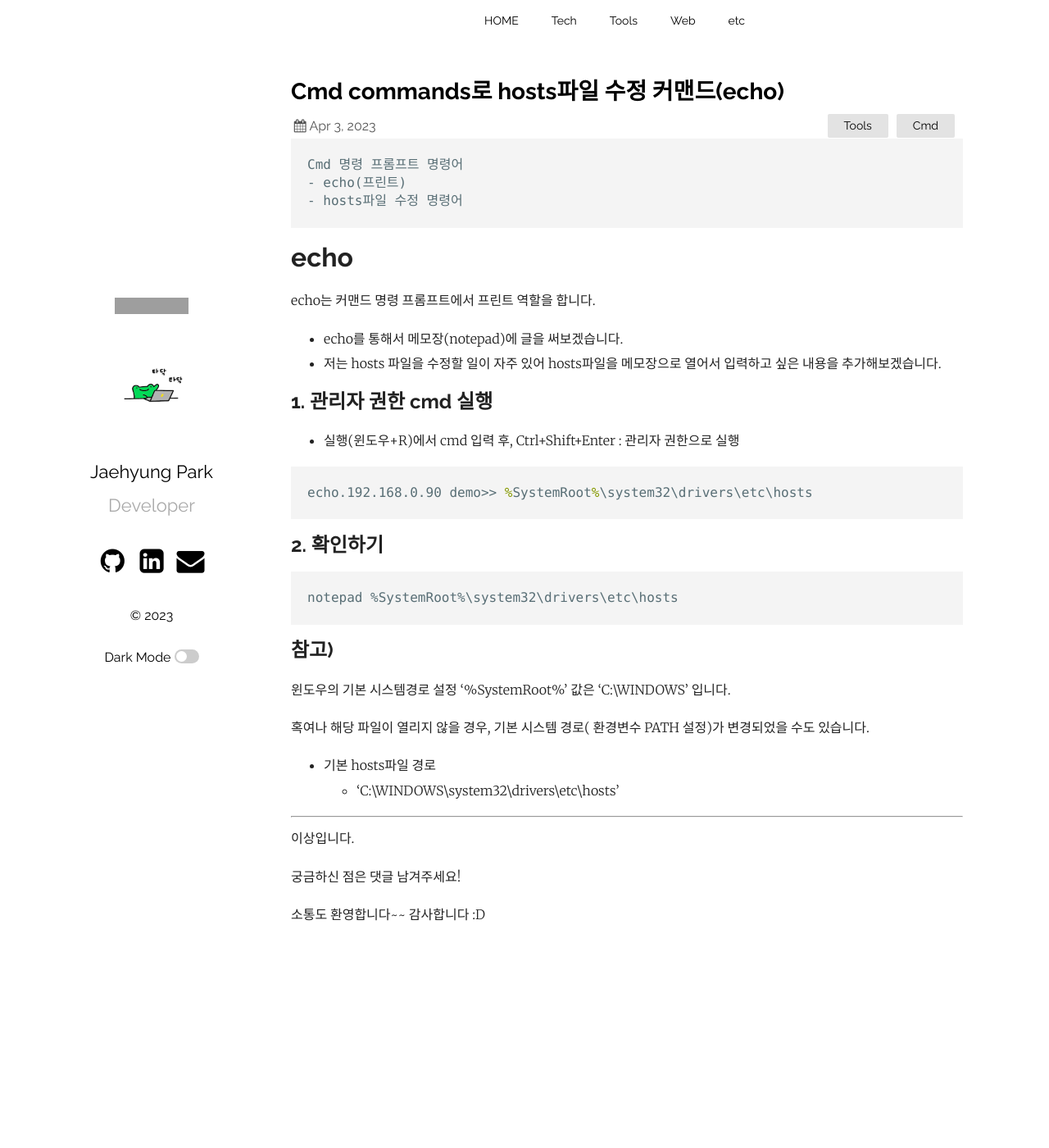
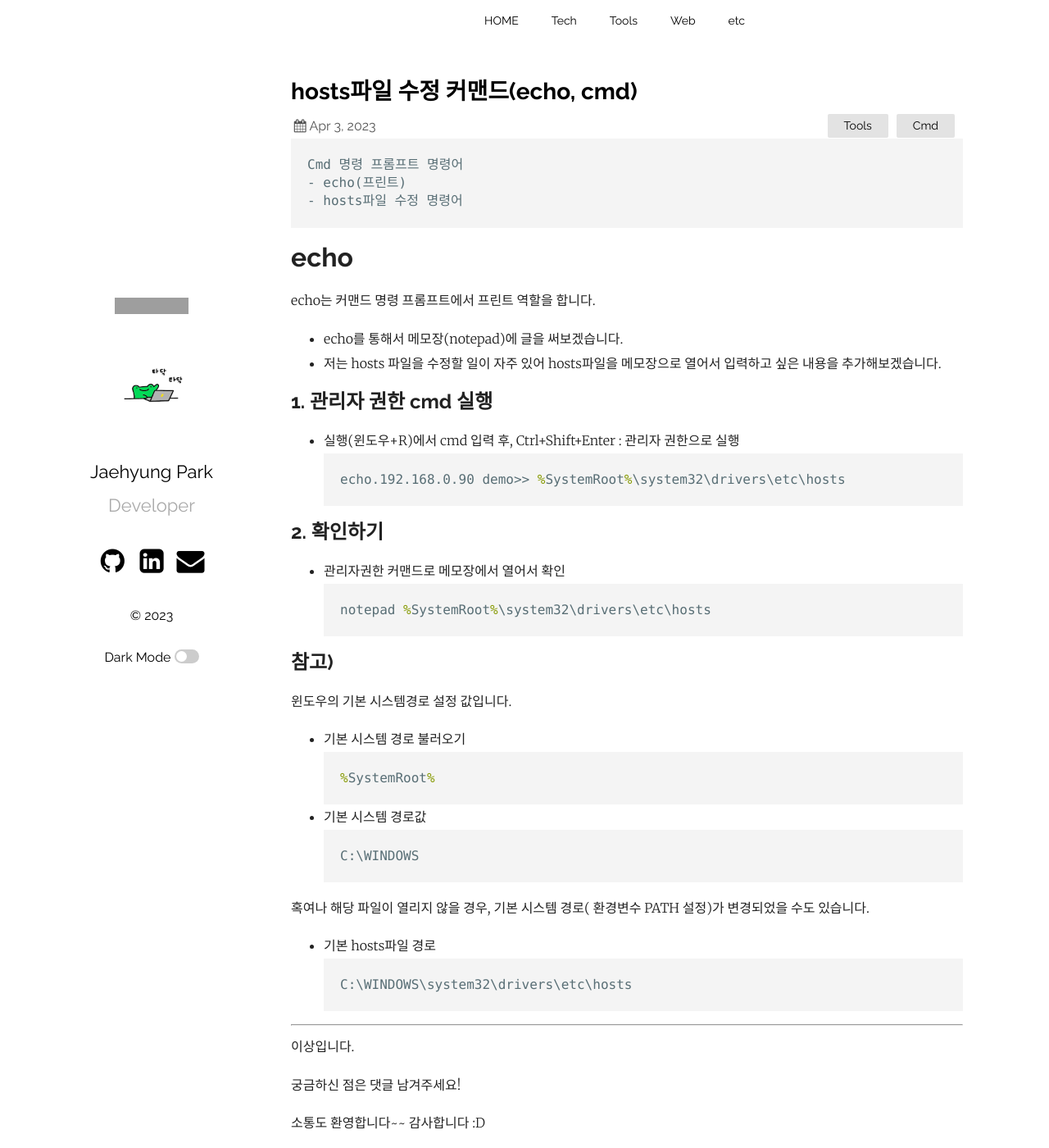
Before and after one commit to jbro321/jbro321.github.io, a Jekyll site: the page built from _posts/Tools/Cmd/2023-04-03-Edit_hosts_file.md, in a window 1280 px wide and 1400 px high. Shown: the whole window at 82% size. Built offline with Jekyll 4.4.1, drawn with Linux system fonts in a browser that asks for light colours; comment, search, counter and statistics services are not loaded; grey boxes are pictures that could not be loaded.

Commit message:
fix: Change title, filename, codeblock

````diff
--- a/_posts/Tools/cmd/2023-04-03-cmd_commands.md
+++ b/_posts/Tools/Cmd/2023-04-03-Edit_hosts_file.md
@@ -1,6 +1,6 @@
 ---
 layout: post
-title:  "Cmd commands로 hosts파일 수정 커맨드(echo)"
+title:  "hosts파일 수정 커맨드(echo, cmd)"
 date:   2023-04-03 10:15:36 +0900
 categories: Tools Cmd
 published: true
@@ -20,24 +20,33 @@ echo는 커맨드 명령 프롬프트에서 프린트 역할을 합니다.
 
 ## 1. 관리자 권한 cmd 실행
 - 실행(윈도우+R)에서 cmd 입력 후, Ctrl+Shift+Enter : 관리자 권한으로 실행
-
 ```powershell
 echo.192.168.0.90 demo>> %SystemRoot%\system32\drivers\etc\hosts
 ```
 
 ## 2. 확인하기
-```
+- 관리자권한 커맨드로 메모장에서 열어서 확인
+```powershell
 notepad %SystemRoot%\system32\drivers\etc\hosts
 ```
 
 ## 참고)
-윈도우의 기본 시스템경로 설정 '%SystemRoot%' 값은
-'C:\WINDOWS' 입니다.
+윈도우의 기본 시스템경로 설정 값입니다.
+- 기본 시스템 경로 불러오기
+```powershell
+%SystemRoot%
+```
+- 기본 시스템 경로값
+```powershell
+C:\WINDOWS
+```
 
 혹여나 해당 파일이 열리지 않을 경우, 기본 시스템 경로( 환경변수 PATH 설정)가 변경되었을 수도 있습니다.
 
 - 기본 hosts파일 경로
-    - 'C:\WINDOWS\system32\drivers\etc\hosts'
+```powershell
+C:\WINDOWS\system32\drivers\etc\hosts
+```
 
 
 ---
````
